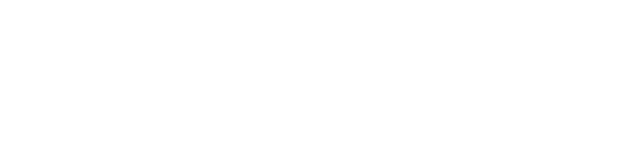
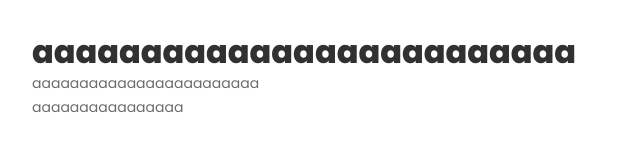
Before and after one commit to HaastZ/Travelgram-perfil-viagens-Rocketseat, a plain HTML site: page index.html in a window 1280 px wide. Shown: the whole page, without its empty margins (0-640 px from the left). Drawn offline with Linux system fonts and the light colour scheme.

Commit message:
adicionando configurações globais

```diff
--- a/css/global.css
+++ b/css/global.css
@@ -15,6 +15,28 @@
     --text-color-secondary: #6C6C6C;
     --font-family: 'Poppins', sans-serif;
     --h1: 800 2rem/125% var(--font-family);
-    --paragraph-md: 400 0.75rem/170% var(--font-family);
-    --paragraph-sm: 400 0.25rem/170% var(--font-family);
+    --paragraph-md: 400 0.875rem/170% var(--font-family);
+    --paragraph-sm: 400 0.75rem/170% var(--font-family);
 }
+
+body {
+    margin: 2rem;
+}
+
+h1 {
+    font: var(--h1);
+    color: var(--text-color-primary);
+}
+
+a {
+    text-decoration: none;
+}
+
+a:hover {
+    color: var(--brand-color);
+}
+
+a, p {
+    color: var(--text-color-secondary);
+    font: var(--paragraph-md);
+}
--- a/index.html
+++ b/index.html
@@ -10,6 +10,8 @@
     <title>Travelgram | Perfil viagens</title>
 </head>
 <body>
-
+    <h1>aaaaaaaaaaaaaaaaaaaaaaaaa</h1>
+    <p>aaaaaaaaaaaaaaaaaaaaaaaa</p>
+    <a href="">aaaaaaaaaaaaaaaa</a>
 </body>
 </html>
```
